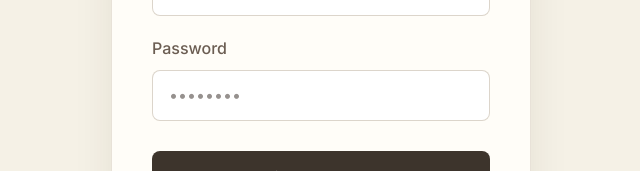
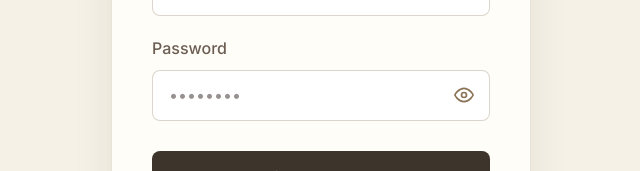
Before and after one commit to trickwrick/DARWIN-GARG, a Next.js app: page /admin/login in a window 1280 px wide. Shown: the part 385-556 px from the top of the page, without its empty margins (319-959 px from the left). Built offline with nearby package versions, Linux system fonts and the light colour scheme.

Commit message:
feat: add password visibility toggle to admin login

```diff
--- a/src/app/admin/admin.module.css
+++ b/src/app/admin/admin.module.css
@@ -686,6 +686,29 @@
   outline: none;
   border-color: #8b7355;
   box-shadow: 0 0 0 3px rgba(139, 115, 85, 0.15);
+}
+
+.passwordWrapper {
+  position: relative;
+  display: flex;
+  align-items: center;
+}
+
+.passwordToggleBtn {
+  position: absolute;
+  right: 12px;
+  background: none;
+  border: none;
+  cursor: pointer;
+  color: #8b7355;
+  display: flex;
+  align-items: center;
+  justify-content: center;
+  padding: 4px;
+}
+
+.passwordToggleBtn:hover {
+  color: #2d241e;
 }
 
 .submitBtn {
--- a/src/app/admin/login/page.tsx
+++ b/src/app/admin/login/page.tsx
@@ -8,6 +8,7 @@
   const router = useRouter();
   const [error, setError] = useState('');
   const [loading, setLoading] = useState(false);
+  const [showPassword, setShowPassword] = useState(false);
 
   const handleLogin = async (e: React.FormEvent<HTMLFormElement>) => {
     e.preventDefault();
@@ -50,8 +51,9 @@
             <label className={styles.label} htmlFor="password">
               Password
             </label>
+            <div className={styles.passwordWrapper}>
               <input
-              type="password"
+                type={showPassword ? "text" : "password"}
                 name="password"
                 id="password"
                 className={styles.input}
@@ -59,6 +61,25 @@
                 required
                 autoComplete="current-password"
               />
+              <button
+                type="button"
+                className={styles.passwordToggleBtn}
+                onClick={() => setShowPassword(!showPassword)}
+                aria-label={showPassword ? 'Hide password' : 'Show password'}
+              >
+                {showPassword ? (
+                  <svg width="20" height="20" viewBox="0 0 24 24" fill="none" stroke="currentColor" strokeWidth="2" strokeLinecap="round" strokeLinejoin="round">
+                    <path d="M17.94 17.94A10.07 10.07 0 0 1 12 20c-7 0-11-8-11-8a18.45 18.45 0 0 1 5.06-5.94M9.9 4.24A9.12 9.12 0 0 1 12 4c7 0 11 8 11 8a18.5 18.5 0 0 1-2.16 3.19m-6.72-1.07a3 3 0 1 1-4.24-4.24"></path>
+                    <line x1="1" y1="1" x2="23" y2="23"></line>
+                  </svg>
+                ) : (
+                  <svg width="20" height="20" viewBox="0 0 24 24" fill="none" stroke="currentColor" strokeWidth="2" strokeLinecap="round" strokeLinejoin="round">
+                    <path d="M1 12s4-8 11-8 11 8 11 8-4 8-11 8-11-8-11-8z"></path>
+                    <circle cx="12" cy="12" r="3"></circle>
+                  </svg>
+                )}
+              </button>
+            </div>
           </div>
           <button type="submit" className={styles.submitBtn} disabled={loading}>
             {loading ? 'Logging in...' : 'Login to Dashboard'}
```
Lines whose indentation alone changed are shown as unchanged.
